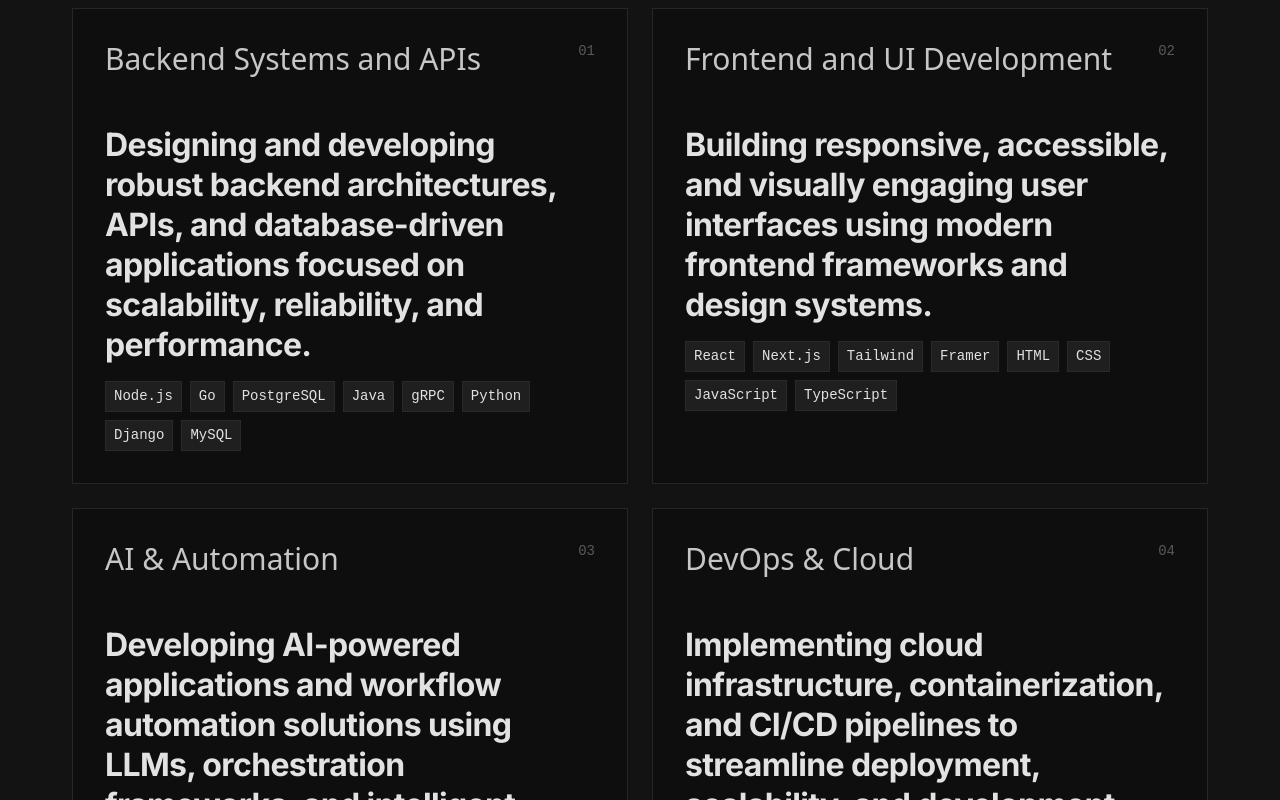
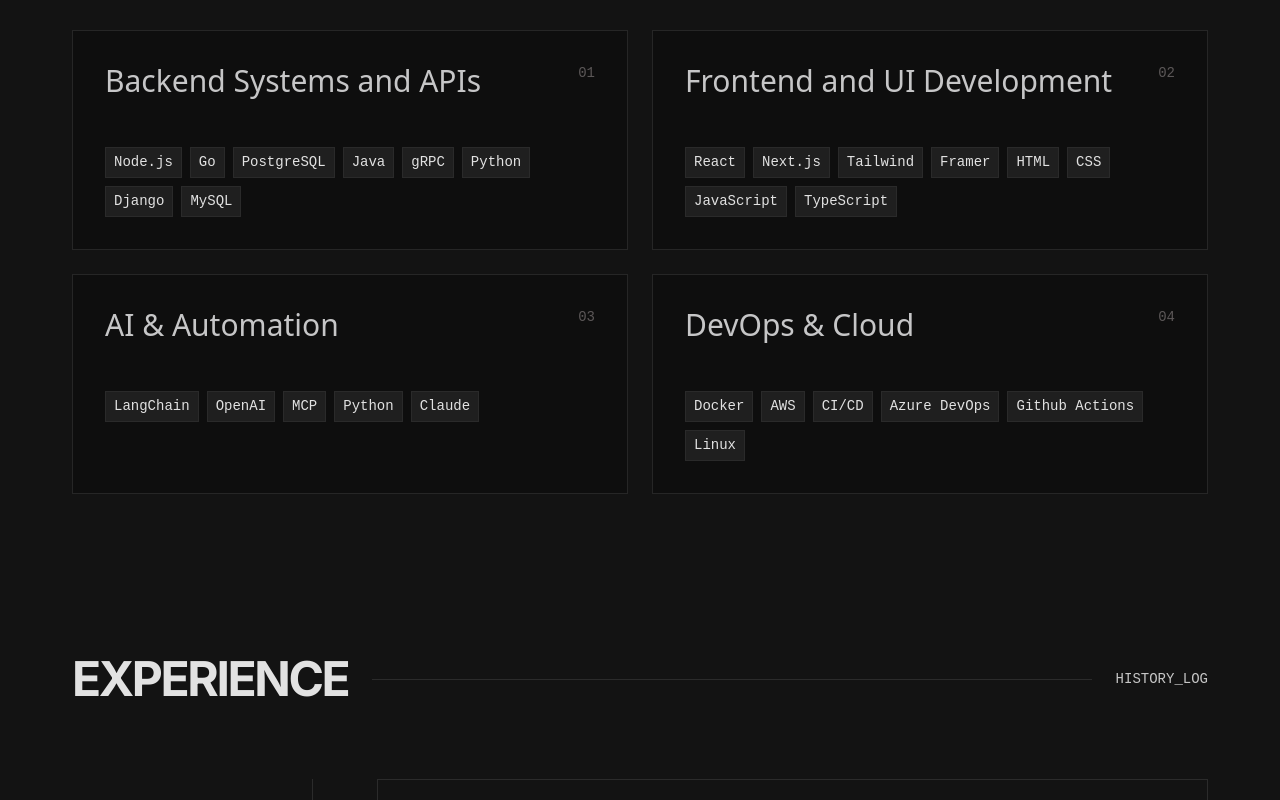
Before and after one commit to SaurabhATalele/Portfolio-mono-next, a Next.js app: page / in a window 1280 px wide. Shown: the part 1520-2320 px from the top of the page. Built offline with nearby package versions, Linux system fonts and the light colour scheme.

Commit message:
feat: add TechStack component to render technology ecosystem data

```diff
--- a/app/components/TechStack.tsx
+++ b/app/components/TechStack.tsx
@@ -22,7 +22,6 @@
               <span className="material-symbols-outlined text-primary text-3xl" data-icon={category.icon}>{category.icon}</span>
               <span className="font-code-sm text-code-sm text-on-surface-variant opacity-40">{category.id}</span>
             </div>
-            <h3 className="font-display text-headline-lg text-on-surface mb-4">{category.description}</h3>
             <div className="flex flex-wrap gap-2">
               {category.skills.map((skill) => (
                 <span key={skill} className="font-code-sm text-code-sm bg-surface-container px-2 py-1 border border-black/5 dark:border-white/5">
```
